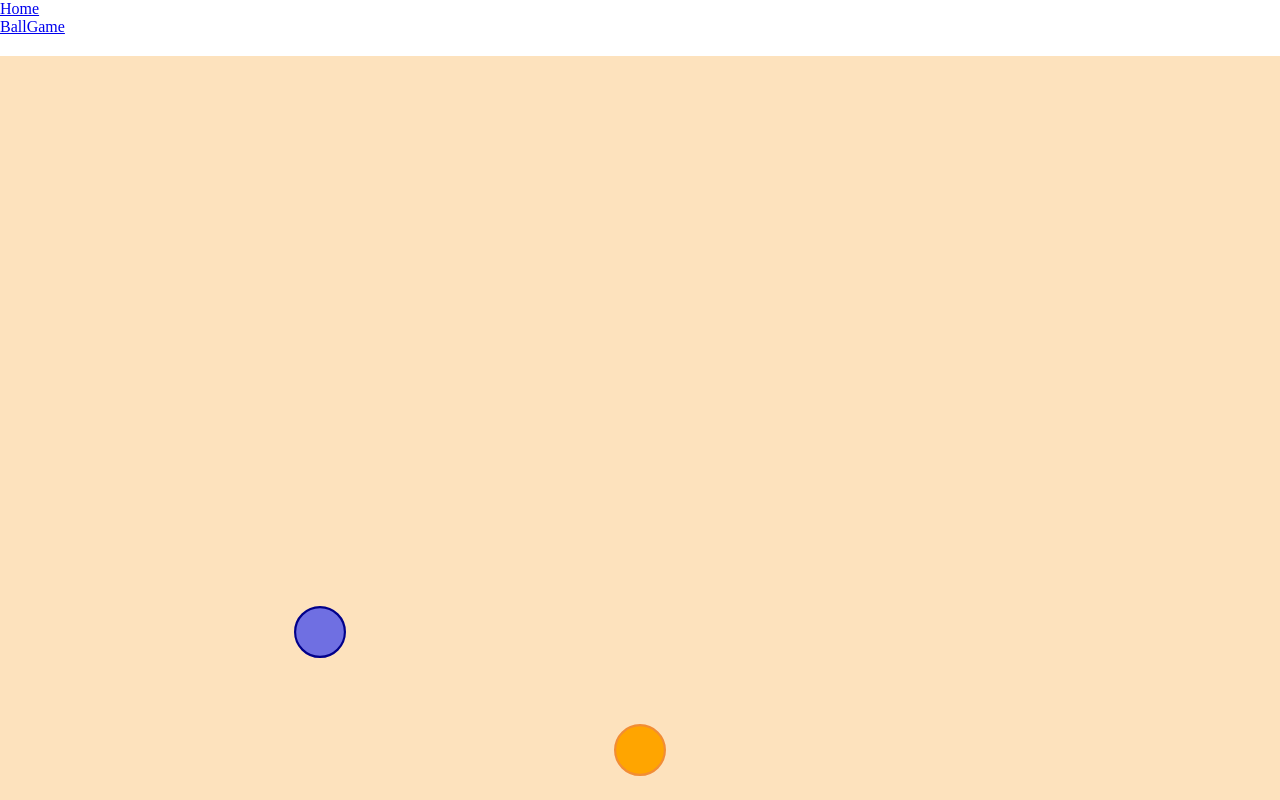
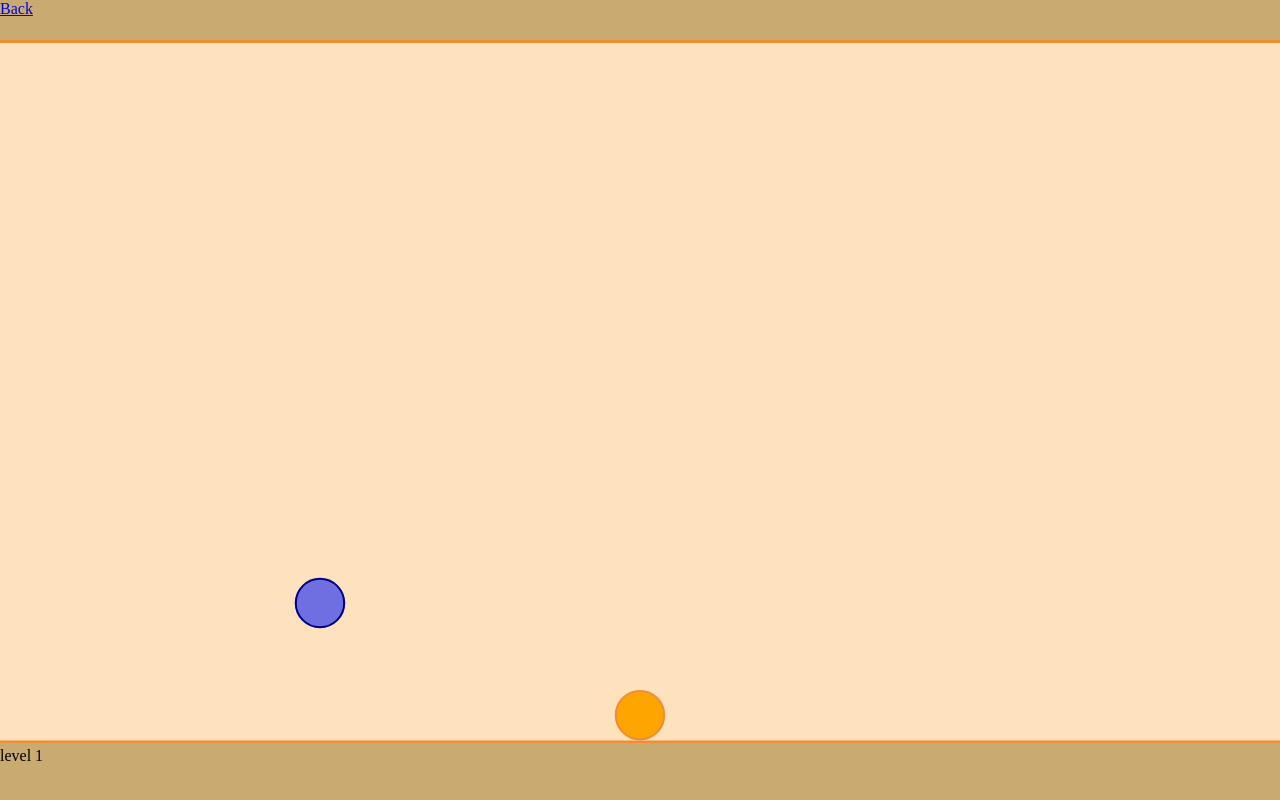
Before and after one commit to nadirburri/BallGame3.1, a React (Create React App) app: page /ballGame in a window 1280 px wide. Built offline with nearby package versions, Linux system fonts and the light colour scheme.

Commit message:
commit 14

```diff
--- a/src/App.css
+++ b/src/App.css
@@ -4,14 +4,21 @@
 }
 
 body{
-  background-color: rgba(253, 226, 189);
+  background-color: rgb(201, 170, 113);
+}
+
+.home{
+  width: 100vw;
+  height: 100vh;
+  background-color: white;
 }
 
 .navBar{
   padding: 0;
   margin: 0;
-  height: 7vh;
-  background-color: white;
+  height: 5vh;
+  background-color: rgb(201, 170, 113);
+  border-bottom: 3px solid rgb(241, 141, 54);
 }
 
 #canvas{
--- a/src/App.js
+++ b/src/App.js
@@ -7,22 +7,13 @@ import {
   Link
 } from "react-router-dom";
 import Home from './Home';
+import Navbar from './Navbar'
 import BallGame from './ballGame4.0';
 
 
 function App() {
   return (
     <Router>
-      <div className="navBar">
-        <ul>
-          <li>
-            <Link to="/">Home</Link>
-          </li>
-          <li>
-            <Link to="/ballGame">BallGame</Link>
-          </li>
-        </ul>
-      </div>
       <Routes>
         <Route path="/" element={<Home />} />
         <Route path="/ballGame" element={<BallGame />} />
--- a/src/Home.js
+++ b/src/Home.js
@@ -1,16 +1,16 @@
 import { useState, useEffect } from "react";
 import vector from "./ballGame4.0/functionsAndData/vector";
+import { Link } from "react-router-dom";
+
 const Home = () => {
+    return (
+        <div class="home">
+            <h1>Home</h1>
+            <Link to="/ballGame">
+                Play
+            </Link>
+        </div>
 
-    useEffect(() => {
-        let v1 = vector.create(8, 6)
-        let v2 = v1.multiply(5)
-        console.log(v1.getLength())
-        console.log(v2.getLength())
-    }, []);
-
-    return (
-        <h1>Home</h1>
     )
 }
 
--- /dev/null
+++ b/src/Navbar.js
@@ -0,0 +1,11 @@
+import { Link } from "react-router-dom";
+
+const Navbar = () => {
+    return (
+        <div className="navBar">
+            <Link to="/">Back</Link>
+        </div>
+    )
+}
+
+export default Navbar
--- a/src/ballGame4.0/Canvas.js
+++ b/src/ballGame4.0/Canvas.js
@@ -2,6 +2,8 @@ import React, { useEffect, useRef, useState, useReducer, useCallback } from "rea
 import { reducer } from "./Reducer";
 import { PlayerPhysics } from "./gameProps/Player";
 import { DrawCircles } from "./gameProps/DrawCircles";
+
+import Navbar from "../Navbar";
 import data from "./functionsAndData/data"
 
 const defaultState = {
@@ -20,6 +22,16 @@ export default function Board() {
     let leftHeld = false
     let upHeld = false
 
+    const levelHandler = useCallback((key) => {
+        if (level === maxLevel) {
+            setLevel(1)
+            console.log("level", 1)
+        } else {
+            setLevel(level + 1)
+            console.log("level", 2)
+        }
+    }, [level])
+
     const downHandler = ({ key }) => {
         if (key === 'ArrowRight') {
             rightHeld = true
@@ -31,19 +43,9 @@ export default function Board() {
             upHeld = true
         }
         if (key === 'l' || key === 'L'){
-           levelHandler()
+           levelHandler(key)
         }
     }
-
-    const levelHandler = useCallback(() => {
-        if (level === maxLevel) {
-            setLevel(1)
-            console.log("level", 1)
-        } else {
-            setLevel(level + 1)
-            console.log("level", 2)
-        }
-    }, [level])
 
     function upHandler({ key }) {
         if (key === 'ArrowRight') {
@@ -68,7 +70,7 @@ export default function Board() {
 
     const canvasRef = useRef(null)
     const contextRef = useRef(null)
-    let newCanvas
+    let newPropData
     let circle
     let canvas
     useEffect(() => {
@@ -82,13 +84,13 @@ export default function Board() {
         context.scale(dpr, dpr)
         contextRef.current = context
 
-        newCanvas = data.create(canvas, level)
-        state.player = newCanvas.getPlayer()
-        circle = newCanvas.getCircle()
+        newPropData = data.create(canvas, level)
+        state.player = newPropData.getPlayer()
+        circle = newPropData.getCircle()
         return () => {
             // CLEANUP (mos mi pastru vlerat pëlcet programi)
             canvas = null
-            newCanvas = null
+            newPropData = null
             state.player = null
             circle = null
         }
@@ -105,10 +107,20 @@ export default function Board() {
             }
             lastFrameTime = time
 
-            contextRef.current.clearRect(0, 0, canvasRef.current.width, canvasRef.current.height)
+            let canvas = canvasRef.current
+            let c = contextRef.current
 
-            DrawCircles(canvasRef.current, contextRef.current, circle, level)
-            PlayerPhysics(canvasRef.current, contextRef.current, state.player, circle, level)
+            c.clearRect(0, 0, canvas.width, canvas.height)
+            c.beginPath();
+            c.lineWidth = 5
+            c.strokeStyle = 'rgb(241, 141, 54)';
+            c.moveTo(0, canvas.height);
+            c.lineTo(canvas.width, canvas.height);
+            c.stroke();
+            c.closePath();
+
+            DrawCircles(canvas, c, circle, level)
+            PlayerPhysics(canvas, c, state.player, circle, level)
 
             dispatch({ type: "GO_LEFT", payload: leftHeld })
             dispatch({ type: "GO_RIGHT", payload: rightHeld })
@@ -123,10 +135,14 @@ export default function Board() {
     }, [level])
 
     return (
+        <>
+        <Navbar/>
         <canvas
             id="canvas"
             ref={canvasRef}
             width={window.innerWidth}
-            height={window.innerHeight * 0.9} /> // * 0.9 PËR SHKAK TË NAVBARIT
+            height={window.innerHeight * 0.875} />  {/* 0.875 PËR SHKAK TË NAVBARIT */}
+        <p>level {level}</p>
+        </>
     )
 }
--- a/src/ballGame4.0/gameProps/Player.js
+++ b/src/ballGame4.0/gameProps/Player.js
@@ -79,8 +79,8 @@ export function PlayerPhysics(canvas, c, player, circles, level) { // LOGJIKA E
         velocity.setX(0)
     }
 
-    if (position.getY() + radius > height) {
-        position.setY(height - radius)
+    if (position.getY() + radius + 2.5 > height) {
+        position.setY(height - radius - 2.5)
         velocity.setY(velocity.getY() * bounce)
         player.onGround = true
     } else {
```
